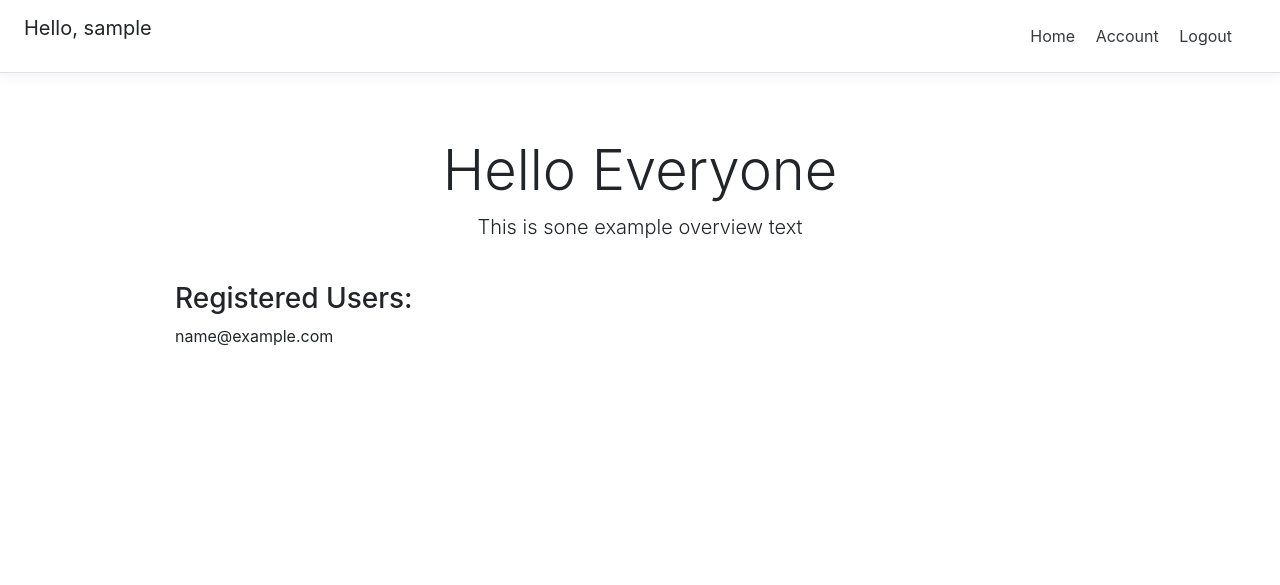
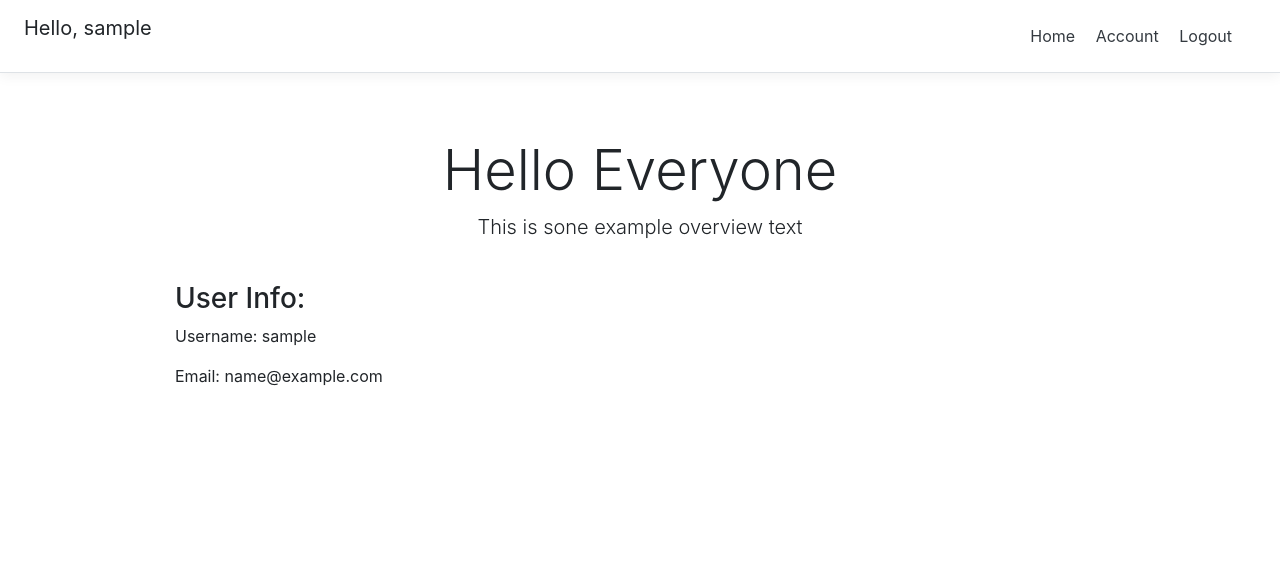
Before and after one commit to Dias2406/king-of-uni, a Django app: page / in a window 1280 px wide. Shown: the top 585 px of the page. Run offline with Django 4.2, Linux system fonts and the light colour scheme; the visitor is signed in with stand-in values (Sample User, id 1); data comes from the database, SQL or seed files in the repository; some libraries are stand-ins or nearby versions.

Commit message:
Update home.html

```diff
--- a/mysite_v1/personal/templates/personal/home.html
+++ b/mysite_v1/personal/templates/personal/home.html
@@ -8,10 +8,11 @@
 
 <div class="container">
     <div class="d-flex flex-column">
-        <h3>Registered Users: </h3>
-        {% for account in accounts %}
-            <p>{{account}}</p>
-        {% endfor %}
+        <h3>User Info: </h3>
+        {% if request.user.is_authenticated %}
+        <p>Username: {{request.user.username}} </p>
+        <p>Email: {{request.user.email}} </p>
+        {% endif %}
     </div>
 </div>
 
```
